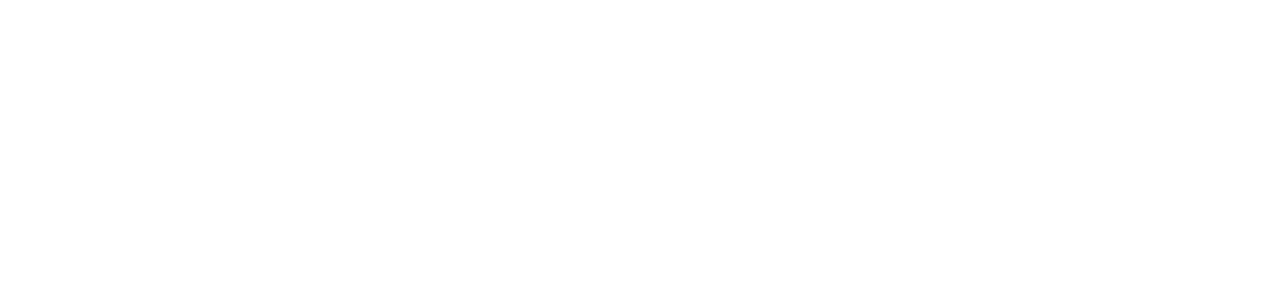
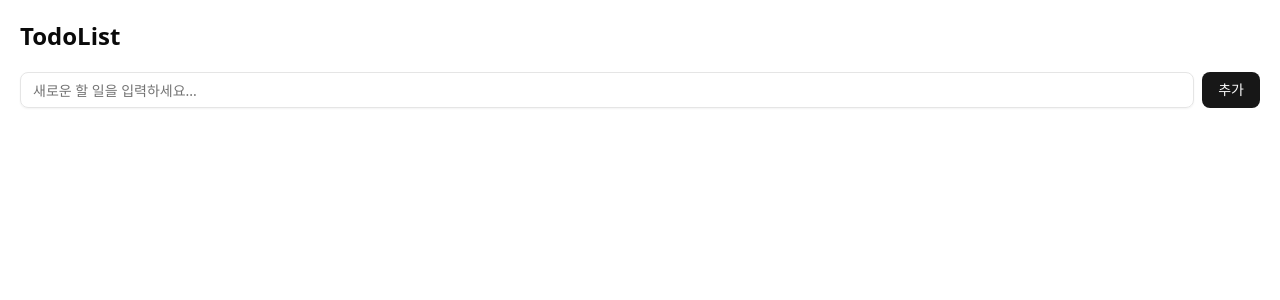
Before and after one commit to Min-byeonghyun/vite-exam, a React (Vite) app: page /todolist in a window 1280 px wide. Before the commit this address had no page. Shown: the top 300 px of the page. Built offline with nearby package versions, Linux system fonts and the light colour scheme.

Commit message:
zustand todo

```diff
--- a/src/App.tsx
+++ b/src/App.tsx
@@ -2,12 +2,14 @@
 import "./App.css";
 import Home from "./pages/index-page";
 import CounterPage from "./pages/counter-page";
+import TodoListPage from "./pages/todo-list-page";
 
 function App() {
   return (
     <Routes>
       <Route path="/" element={<Home />} />
       <Route path="/counter" element={<CounterPage />} />
+      <Route path="/todolist" element={<TodoListPage />} />
     </Routes>
   );
 }
--- /dev/null
+++ b/src/components/todo-list/todo-editor.tsx
@@ -0,0 +1,26 @@
+import { useCreateTodo } from "@/store/todos";
+import { Button } from "../ui/button";
+import { Input } from "../ui/input";
+import { useState } from "react";
+
+export default function TodoEditor() {
+  const CreateTodo = useCreateTodo();
+  const [content, setContent] = useState("");
+
+  const handleAddClick = () => {
+    if (content.trim() === "") return;
+    CreateTodo(content);
+    setContent("");
+  };
+
+  return (
+    <div className="flex gap-2">
+      <Input
+        value={content}
+        placeholder="새로운 할 일을 입력하세요..."
+        onChange={(e) => setContent(e.target.value)}
+      />
+      <Button onClick={handleAddClick}>추가</Button>
+    </div>
+  );
+}
--- /dev/null
+++ b/src/components/todo-list/todo-item.tsx
@@ -0,0 +1,26 @@
+import { useDeleteTodo } from "@/store/todos";
+import { Button } from "../ui/button";
+
+export default function TodoItem({
+  id,
+  content,
+}: {
+  id: number;
+  content: string;
+}) {
+  const deleteTodo = useDeleteTodo();
+
+
+  const handleDeleteClick = () => {
+    deleteTodo(id);
+  };
+
+  return (
+    <div className="flex items-center justify-between border p-2">
+      {content}
+      <Button onClick={handleDeleteClick} variant={"destructive"}>
+        삭제
+      </Button>
+    </div>
+  );
+}
--- /dev/null
+++ b/src/pages/todo-list-page.tsx
@@ -0,0 +1,16 @@
+import TodoEditor from "@/components/todo-list/todo-editor";
+import TodoItem from "@/components/todo-list/todo-item";
+import { useTodos } from "@/store/todos";
+
+export default function TodoListPage() {
+  const todos = useTodos();
+  return (
+    <div className="flex flex-col gap-5 p-5">
+      <h1 className="text-2xl font-bold">TodoList</h1>
+      <TodoEditor />
+      {todos.map((todo) => (
+        <TodoItem key={todo.id} {...todo} />
+      ))}
+    </div>
+  );
+}
--- /dev/null
+++ b/src/store/todos.ts
@@ -0,0 +1,44 @@
+import { create } from "zustand";
+import { combine } from "zustand/middleware";
+import { immer } from "zustand/middleware/immer";
+import type { Todo } from "@/types";
+const initailState: { todos: Todo[] } = {
+  todos: [],
+};
+
+const useTodosStore = create(
+  immer(
+    combine(initailState, (set) => ({
+      actions: {
+        createTodo: (content: string) => {
+          set((state) => {
+            state.todos.push({
+              id: new Date().getTime(),
+              content: content,
+            });
+          });
+        },
+        deleteTodo: (targetId: number) => {
+          set((state) => {
+            state.todos = state.todos.filter((todo) => todo.id !== targetId);
+          });
+        },
+      },
+    })),
+  ),
+);
+
+export const useTodos = () => {
+  const todos = useTodosStore((store) => store.todos);
+  return todos;
+};
+
+export const useCreateTodo = () => {
+  const createTodo = useTodosStore((store) => store.actions.createTodo);
+  return createTodo;
+};
+
+export const useDeleteTodo = () => {
+  const deleteTodo = useTodosStore((store) => store.actions.deleteTodo);
+  return deleteTodo;
+};
--- /dev/null
+++ b/src/types.ts
@@ -0,0 +1,4 @@
+export interface Todo {
+  id: number;
+  content: string;
+}
```
